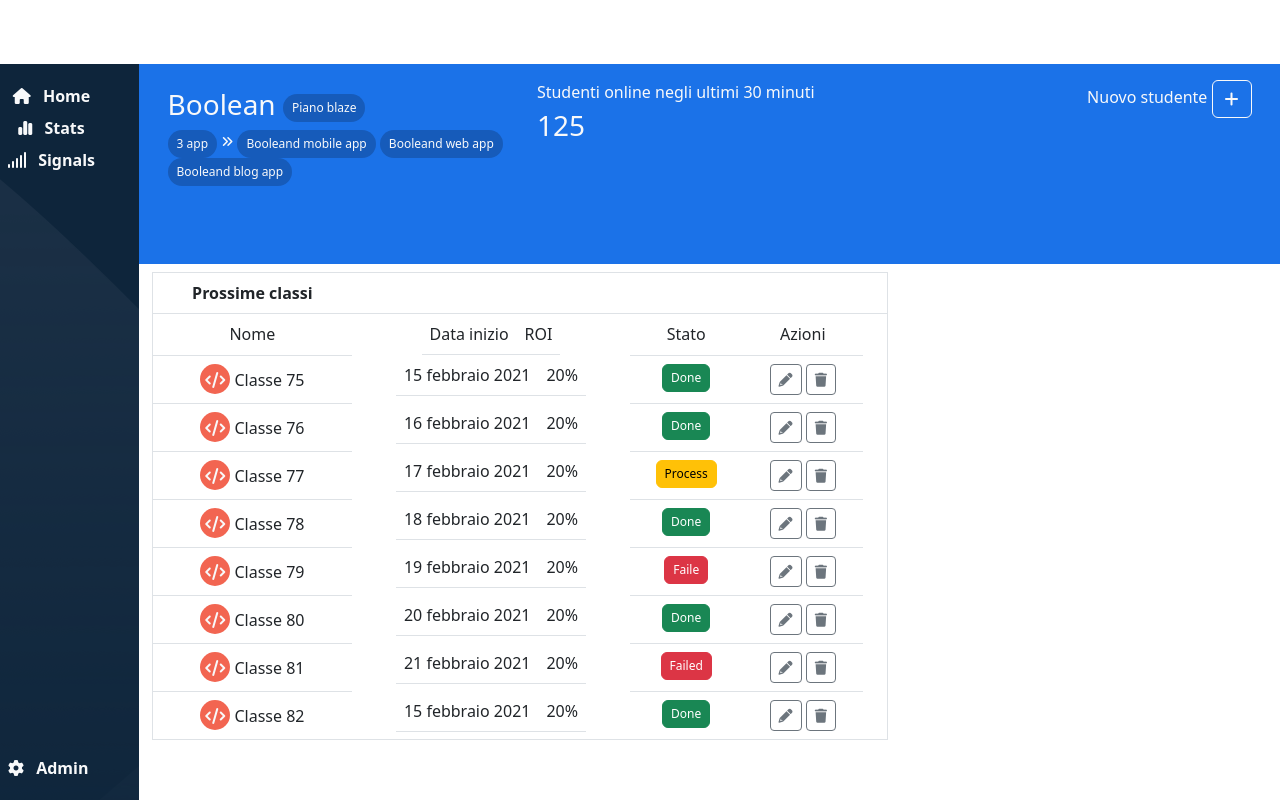
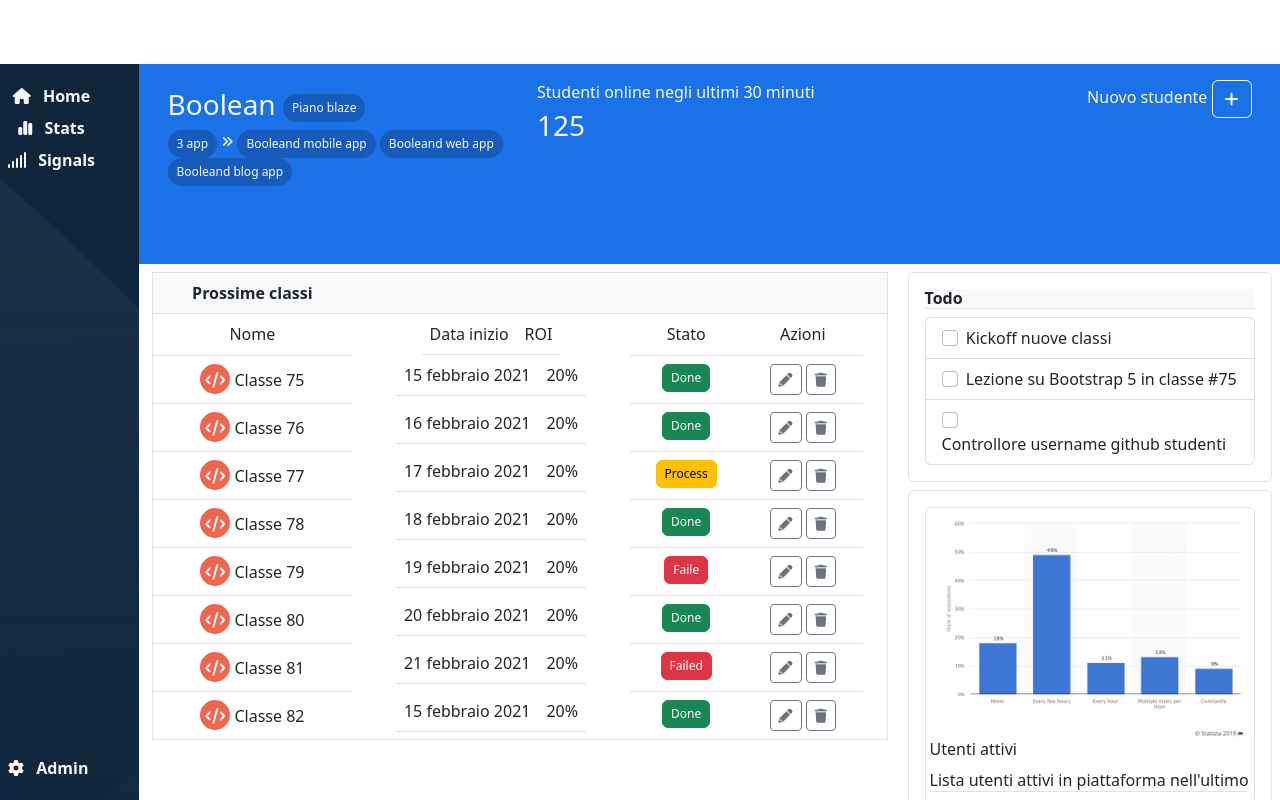
Before and after one commit to MartinaDR1/html-css-bootstrap-dashboard, a plain HTML site: page index.html in a window 1280 px wide. Drawn offline with nearby package versions, Linux system fonts and the light colour scheme.

Commit message:
add section todo

```diff
--- a/index.html
+++ b/index.html
@@ -21,7 +21,7 @@
         <title>Bootstrap Dashboard</title>
 
     </head>
-    <body class="debug">
+    <body>
         <header id="app_header"></header>
         <!-- /#app_header -->
 
@@ -305,11 +305,11 @@
                 </section>
                 <div class="container">
                     <div class="row ">
-                        <div class="col-12 col-lg-8 class py-2">
+                        <div class="col-12 col-lg-8 class my-2">
                             <table class="table border text-center">
 
                                 <thead>
-                                    <tr>
+                                    <tr class="bg-light">
                                         <th scope="col">Prossime classi</th>
                                         <th scope="col"></th>
                                         <th scope="col"></th>
@@ -571,7 +571,41 @@
 
 
                         </div>
-                        <div class="col-12 col-lg-4 todo"></div>
+
+                        <section class="col-12 col-lg-4 todo mb-2 px-2">
+                            <div class="todolist border p-3 rounded-2 my-2">
+                                <h6 class="fw-bold border-bottom bg-light">Todo</h6>
+                                <ul class="list-group">
+                                    <li class="list-group-item">
+                                        <input class="form-check-input me-1" type="checkbox" value="" id="firstCheckbox">
+                                        <label class="form-check-label" for="firstCheckbox">Kickoff nuove classi</label>
+                                    </li>
+                                    <li class="list-group-item">
+                                        <input class="form-check-input me-1" type="checkbox" value="" id="secondCheckbox">
+                                        <label class="form-check-label" for="secondCheckbox">Lezione su Bootstrap 5 in classe #75</label>
+                                    </li>
+                                    <li class="list-group-item">
+                                        <input class="form-check-input me-1" type="checkbox" value="" id="thirdCheckbox">
+                                        <label class="form-check-label" for="thirdCheckbox">Controllore username github studenti</label>
+                                    </li>
+                                </ul>
+                            </div>
+
+                            <div class="stats border rounded-2 p-3">
+                                <div class="info border rounded-2 px-1">
+                                    <img src="./img/stats.jpeg" alt="">
+
+                                    <h6>Utenti attivi</h6>
+                                    <span class="fw-lighter border-bottom">Lista utenti attivi in piattaforma nell'ultimo mese</span>
+                                    <ul class="list-unstyled">
+                                        <li class="border-bottom"> Gennaio:1200</li>
+                                        <li class="border-bottom"> Febbraio:800</li>
+                                        <li class="border-bottom"> Marzo:1500</li>
+                                        <li><a href="">Visualizza report approfondito</a></li>
+                                    </ul>
+                                </div>
+                            </div>
+                        </section>
                     </div>
                 </div>
             </div>
```
Also changed, not shown: css/style.css (+0 -7 lines).
